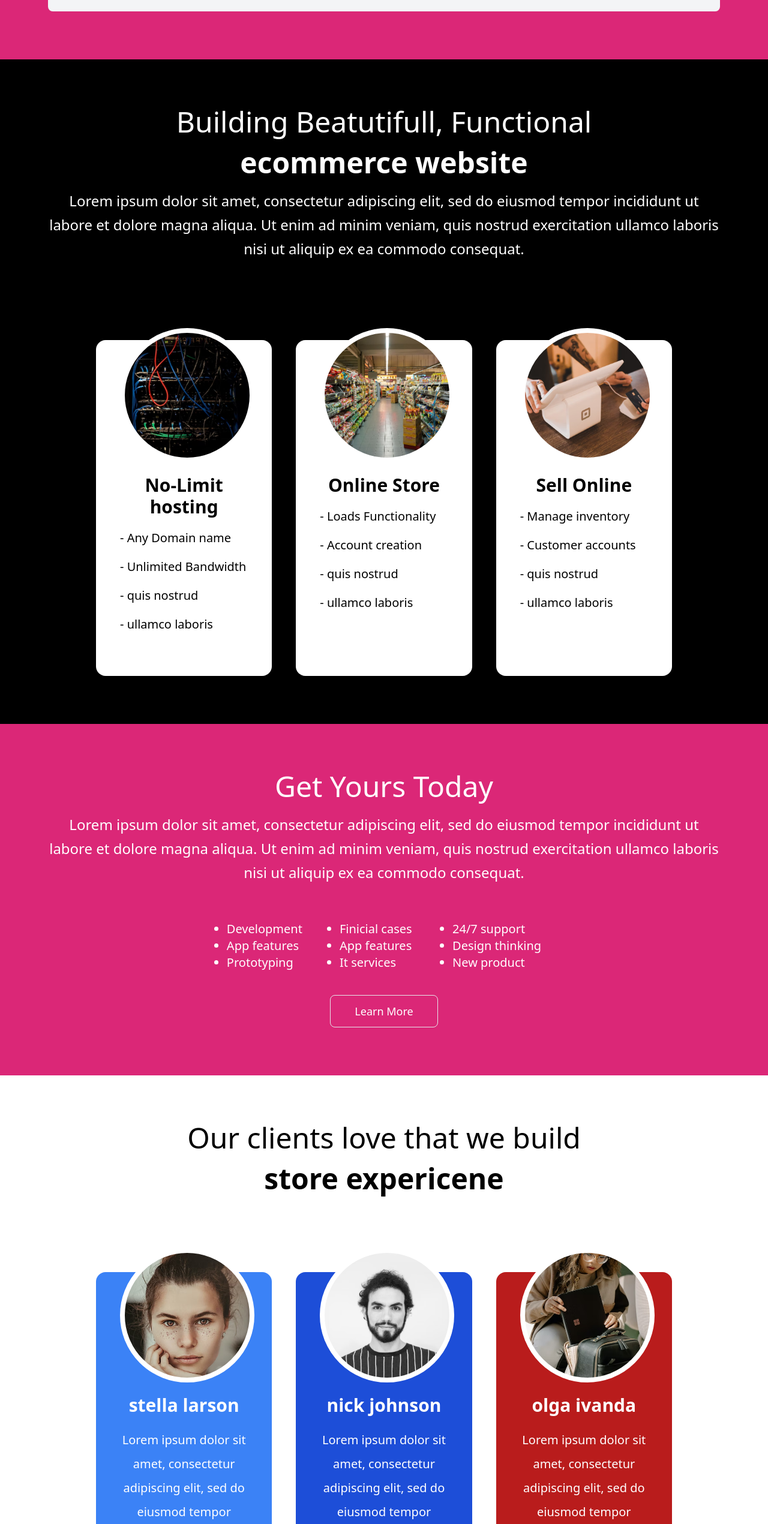
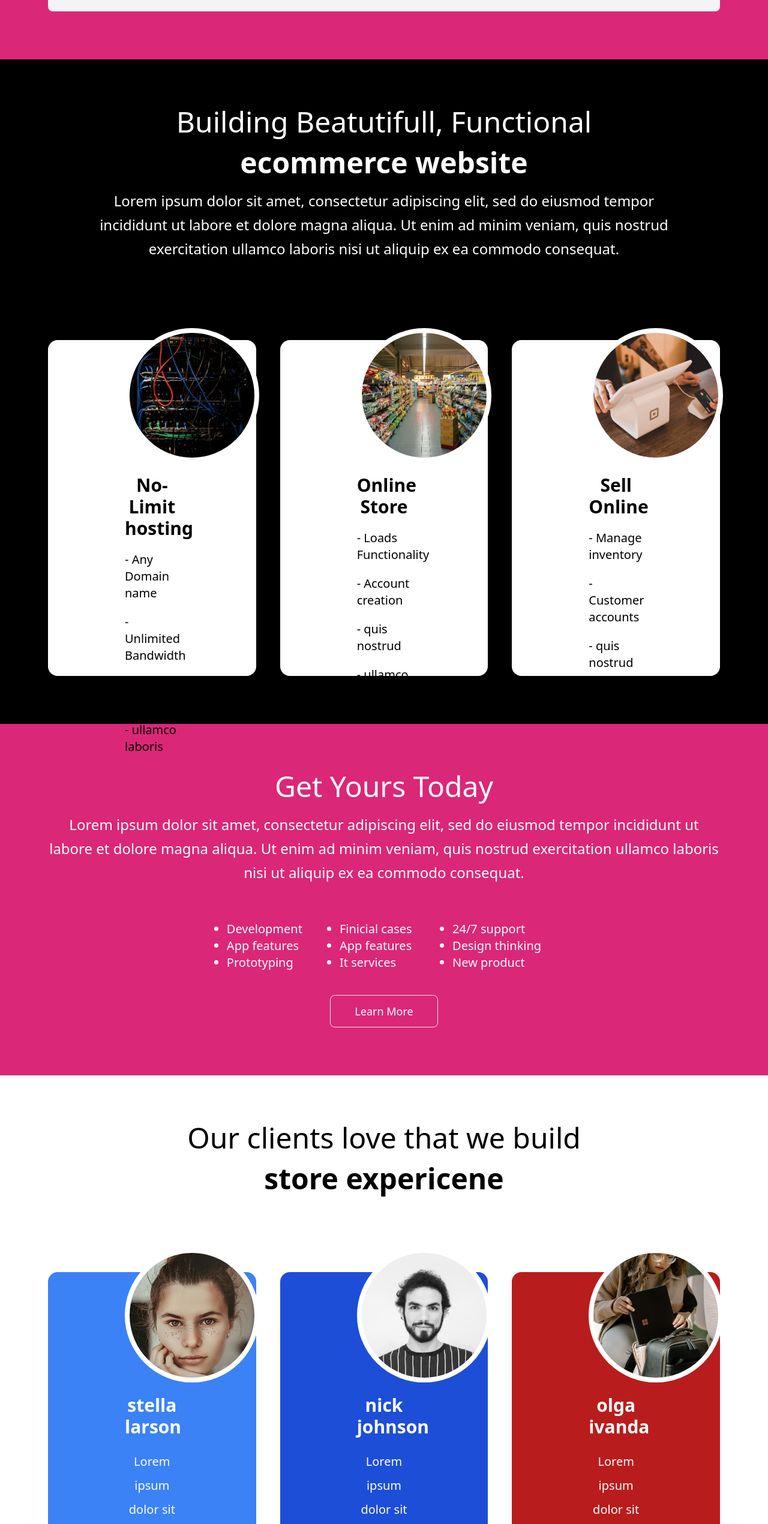
Before and after one commit to yafet-123/Sample_shoping_sample1_frontend, a Next.js app: page / in a window 1280 px wide. Shown: the part 2845-5386 px from the top of the page at 60% size. Built offline with nearby package versions, Linux system fonts and the light colour scheme.

Commit message:
Adding responsive

```diff
--- a/components/Aim.js
+++ b/components/Aim.js
@@ -2,16 +2,16 @@ import React from "react";
 
 export function Aim() {
   return (
-    <div className="bg-black w-full h-full p-20 flex flex-col">
-      <h1 className="text-5xl text-white max-w-4xl mx-auto mb-5 text-center font-light">
+    <div className="bg-black w-full h-full py-20 flex flex-col">
+      <h1 className="text-5xl text-white max-w-4xl mx-auto mb-5 text-center font-light px-20">
         Building Beatutifull, Functional
       </h1>
 
-      <h1 className="text-5xl text-white max-w-4xl mx-auto mb-5 text-center font-bold">
+      <h1 className="text-5xl text-white max-w-4xl mx-auto mb-5 text-center font-bold px-20">
         ecommerce website
       </h1>
 
-      <p className="font-light text-2xl leading-10 text-center max-w-6xl mx-auto text-white mb-5">
+      <p className="font-light text-2xl leading-10 text-center max-w-6xl mx-auto text-white mb-5 px-20">
         Lorem ipsum dolor sit amet, consectetur adipiscing elit, sed do eiusmod
         tempor incididunt ut labore et dolore magna aliqua. Ut enim ad minim
         veniam, quis nostrud exercitation ullamco laboris nisi ut aliquip ex ea
@@ -19,7 +19,7 @@ export function Aim() {
       </p>
 
       <div className="grid grid-cols-1 lg:grid-cols-3 gap-10 px-20 w-full h-full">
-        <div className="bg-white w-full h-[35rem] rounded-2xl px-10 mt-28">
+        <div className="bg-white w-full h-[35rem] rounded-2xl lg:px-32 mt-28">
           <div className="aim-one-background h-56 w-56 rounded-full max-w-xl mx-auto -mt-5 border-8 border-white"></div>
           <h1 className="text-3xl text-black max-w-2xl mx-auto my-5 text-center font-extrabold">
             No-Limit hosting
@@ -38,7 +38,7 @@ export function Aim() {
           </p>
         </div>
 
-        <div className="bg-white w-full h-[35rem] rounded-2xl px-10 mt-28">
+        <div className="bg-white w-full h-[35rem] rounded-2xl lg:px-32 mt-28">
           <div className="aim-two-background h-56 w-56 rounded-full max-w-xl mx-auto -mt-5 border-8 border-white"></div>
           <h1 className="text-3xl text-black max-w-2xl mx-auto my-5 text-center font-extrabold">
             Online Store
@@ -57,7 +57,7 @@ export function Aim() {
           </p>
         </div>
 
-        <div className="bg-white w-full h-[35rem] rounded-2xl px-10 mt-28">
+        <div className="bg-white w-full h-[35rem] rounded-2xl lg:px-32 mt-28">
           <div className="aim-three-background h-56 w-56 rounded-full max-w-xl mx-auto -mt-5 border-8 border-white"></div>
           <h1 className="text-3xl text-black max-w-2xl mx-auto my-5 text-center font-extrabold">
             Sell Online
--- a/components/Article.js
+++ b/components/Article.js
@@ -3,7 +3,7 @@ import React from "react";
 export function Article() {
   return (
     <div className="bg-white w-full h-full p-20 flex flex-col">
-      <p className="font-light text-2xl leading-10 text-left text-black mb-5 w-1/2">
+      <p className="font-light text-2xl leading-10 text-left text-black mb-5 lg:w-1/2">
         Lorem ipsum dolor sit amet, consectetur adipiscing elit, sed do eiusmod
         tempor incididunt ut labore et dolore magna aliqua. Ut enim ad minim
         veniam, quis nostrud exercitation ullamco laboris nisi ut aliquip ex ea
--- a/components/Expericene.js
+++ b/components/Expericene.js
@@ -2,16 +2,16 @@ import React from "react";
 
 export function Expericene() {
   return (
-    <div className="bg-white w-full h-full p-20 flex flex-col">
-      <h1 className="text-5xl text-black max-w-4xl mx-auto mb-5 text-center font-light">
+    <div className="bg-white w-full h-full py-20 flex flex-col">
+      <h1 className="text-5xl text-black max-w-4xl mx-auto mb-5 text-center font-light px-20">
         Our clients love that we build
       </h1>
 
-      <h1 className="text-5xl text-black max-w-4xl mx-auto mb-5 text-center font-bold">
+      <h1 className="text-5xl text-black max-w-4xl mx-auto mb-5 text-center font-bold px-20">
         store expericene
       </h1>
       <div className="grid grid-cols-1 lg:grid-cols-3 gap-10 px-20 w-full h-full">
-        <div className="bg-blue-500 w-full h-[35rem] rounded-2xl px-10 mt-28">
+        <div className="bg-blue-500 w-full h-[35rem] rounded-2xl lg:px-32 mt-28">
           <div className="expericene-one-background h-56 w-56 rounded-full max-w-xl mx-auto -mt-10 border-8 border-white"></div>
           <h1 className="text-3xl text-white max-w-2xl mx-auto my-5 text-center font-extrabold">
             stella larson
@@ -22,7 +22,7 @@ export function Expericene() {
           </p>
         </div>
 
-        <div className="bg-blue-700 w-full h-[35rem] rounded-2xl px-10 mt-28">
+        <div className="bg-blue-700 w-full h-[35rem] rounded-2xl lg:px-32 mt-28">
           <div className="expericene-two-background h-56 w-56 rounded-full max-w-xl mx-auto -mt-10 border-8 border-white"></div>
           <h1 className="text-3xl text-white max-w-2xl mx-auto my-5 text-center font-extrabold">
             nick johnson
@@ -33,7 +33,7 @@ export function Expericene() {
           </p>
         </div>
 
-        <div className="bg-red-700 w-full h-[35rem] rounded-2xl px-10 mt-28">
+        <div className="bg-red-700 w-full h-[35rem] rounded-2xl lg:px-32 mt-28">
           <div className="expericene-three-background h-56 w-56 rounded-full max-w-xl mx-auto -mt-10 border-8 border-white"></div>
           <h1 className="text-3xl text-white max-w-2xl mx-auto my-5 text-center font-extrabold">
             olga ivanda
--- a/components/Plan.js
+++ b/components/Plan.js
@@ -2,22 +2,22 @@ import React from "react";
 
 export function Plan() {
   return (
-    <div className="bg-black w-full h-full p-20 flex flex-col">
-      <h1 className="text-5xl text-white max-w-4xl mx-auto mb-5 text-center font-light">
+    <div className="bg-black w-full h-full py-20 flex flex-col">
+      <h1 className="text-5xl text-white max-w-4xl mx-auto mb-5 text-center font-light px-20">
         Choose your pay
       </h1>
 
-      <h1 className="text-5xl text-white max-w-4xl mx-auto mb-5 text-center font-bold">
+      <h1 className="text-5xl text-white max-w-4xl mx-auto mb-5 text-center font-bold px-20">
         monthly website plan
       </h1>
 
-      <p className="font-light text-2xl leading-10 text-center max-w-6xl mx-auto text-white mb-5">
+      <p className="font-light text-2xl leading-10 text-center max-w-6xl mx-auto text-white mb-5 px-20">
         Lorem ipsum dolor sit amet, consectetur adipiscing elit, sed do eiusmod
         tempor incididunt ut labore et dolore magna aliqua.
       </p>
 
       <div className="grid grid-cols-1 lg:grid-cols-3 gap-10 px-20 w-full h-full">
-        <div className="bg-blue-800 w-full h-[35rem] rounded-2xl px-10 mt-28">
+        <div className="bg-blue-800 w-full h-[35rem] rounded-2xl lg:px-32 mt-28">
           <div className="h-56 w-56 max-w-xl mx-auto -mt-16 border-t-8 border-blue-800 mb-10 rounded-lg bg-white pt-5">
             <h1 className="text-xl text-blue-800 max-w-2xl mx-auto my-5 text-center font-extrabold">
               Five Page Starter
@@ -45,7 +45,7 @@ export function Plan() {
           </p>
         </div>
 
-        <div className="bg-blue-400 w-full h-[35rem] rounded-2xl px-10 mt-28">
+        <div className="bg-blue-400 w-full h-[35rem] rounded-2xl lg:px-32 mt-28">
           <div className="h-56 w-56 max-w-xl mx-auto -mt-16 border-t-8 border-blue-400 mb-10 rounded-lg bg-white pt-5">
             <h1 className="text-xl text-blue-400 max-w-2xl mx-auto my-5 text-center font-extrabold">
               10 Pages Business
@@ -73,7 +73,7 @@ export function Plan() {
           </p>
         </div>
 
-        <div className="bg-red-600 w-full h-[35rem] rounded-2xl px-10 mt-28">
+        <div className="bg-red-600 w-full h-[35rem] rounded-2xl lg:px-32 mt-28">
           <div className="h-56 w-56 max-w-xl mx-auto -mt-16 border-t-8 border-red-600 mb-10 rounded-lg bg-white pt-5">
             <h1 className="text-xl text-red-600 max-w-2xl mx-auto my-5 text-center font-extrabold">
               ecommerce Starter
```
